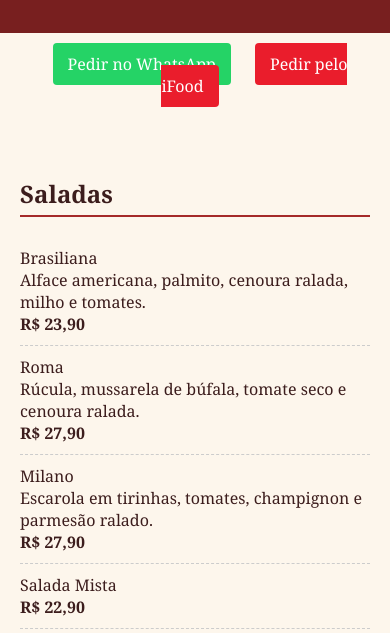
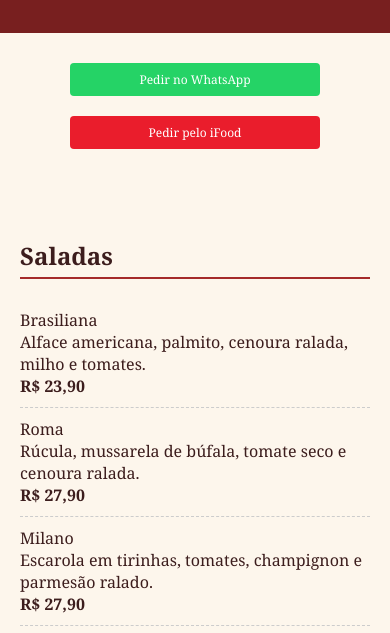
Before and after one commit to HisleyCode/Ristorante, a plain HTML site: page index.html in a window 390 px wide. Shown: the part 174-807 px from the top of the page. Drawn offline with Linux system fonts and the light colour scheme.

Commit message:
Update index.html
Responsividade dos botões para dispositivos móveis

```diff
--- a/index.html
+++ b/index.html
@@ -86,6 +86,53 @@
       background: #781f1f;
       color: white;
     }
+
+    /* Para garantir o layout flexível e responsivo dos botões */
+.btn-group {
+  display: flex;
+  justify-content: center;
+  flex-wrap: wrap; /* Permite que os botões se movam para a linha abaixo em telas menores */
+  margin: 20px;
+}
+
+.btn-group a {
+  text-decoration: none;
+  padding: 10px 15px;
+  margin: 10px;
+  border-radius: 4px;
+  color: white;
+  font-size: 16px; /* Ajuste de fonte para telas menores */
+  width: auto; /* Deixa a largura dos botões flexível */
+  max-width: 250px; /* Define um limite máximo para a largura do botão */
+  box-sizing: border-box; /* Inclui o padding na largura total do botão */
+  text-align: center; /* Centraliza o texto dentro do botão */
+}
+
+/* Botões específicos */
+.whatsapp {
+  background-color: #25D366;
+}
+
+.ifood {
+  background-color: #EA1D2C;
+}
+
+/* Estilos para telas pequenas, ajustando os botões */
+@media (max-width: 768px) {
+  .btn-group a {
+    font-size: 14px; /* Diminui o tamanho da fonte para telas menores */
+    padding: 8px 12px; /* Ajusta o padding para telas menores */
+    width: 100%; /* Faz com que os botões ocupem toda a largura da tela */
+  }
+}
+
+@media (max-width: 480px) {
+  .btn-group a {
+    font-size: 12px; /* Diminui ainda mais a fonte em telas muito pequenas */
+    padding: 8px 10px; /* Ajuste do padding */
+  }
+}
+
   </style>
 </head>
 
```
